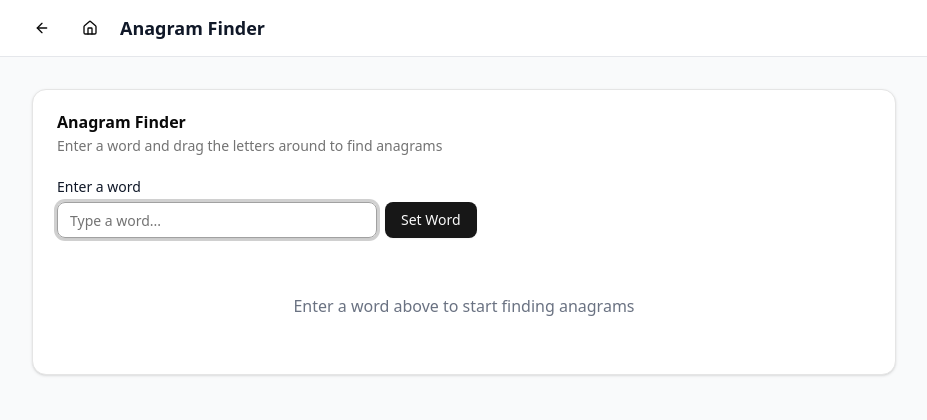
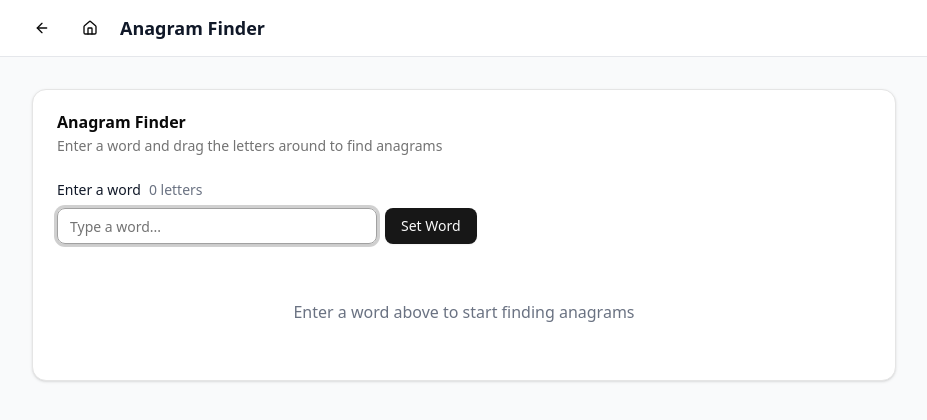
Before and after one commit to edjw/ed-playground, a Vue app: page /anagram-finder in a window 1280 px wide. Shown: the top 420 px of the page, without its empty margins (176-1103 px from the left). Built offline with nearby package versions, Linux system fonts and the light colour scheme.

Commit message:
Add character counter with proper pluralisation to AnagramFinderView

```diff
--- a/src/views/AnagramFinderView.vue
+++ b/src/views/AnagramFinderView.vue
@@ -1,5 +1,5 @@
 <script setup lang="ts">
-import { ref, nextTick, onMounted } from "vue";
+import { ref, computed, nextTick, onMounted } from "vue";
 import AppLayout from "@/components/AppLayout.vue";
 import { Button } from "@/components/ui/button";
 import { Input } from "@/components/ui/input";
@@ -21,6 +21,11 @@ const word = ref("");
 const letters = ref<Letter[]>([]);
 const dragContainer = ref<HTMLElement>();
 const wordInput = ref<HTMLInputElement>();
+
+const characterCount = computed(() => {
+	const count = word.value.replace(/[^a-zA-Z]/g, "").length;
+	return count === 1 ? "1 letter" : `${count} letters`;
+});
 
 const initializeLetters = () => {
 	const chars = word.value.split("").filter(char => /[a-zA-Z]/.test(char)).map(char => char.toUpperCase());
@@ -211,7 +216,10 @@ onMounted(() => {
 				<CardContent class="space-y-6">
 					<!-- Word Input -->
 					<div class="space-y-2">
-						<Label for="word-input">Enter a word</Label>
+						<div class="flex items-center gap-2">
+							<Label for="word-input">Enter a word</Label>
+							<span class="text-sm text-gray-500 tabular-nums">{{ characterCount }}</span>
+						</div>
 						<div class="flex gap-2">
 							<Input
 								ref="wordInput"
```
